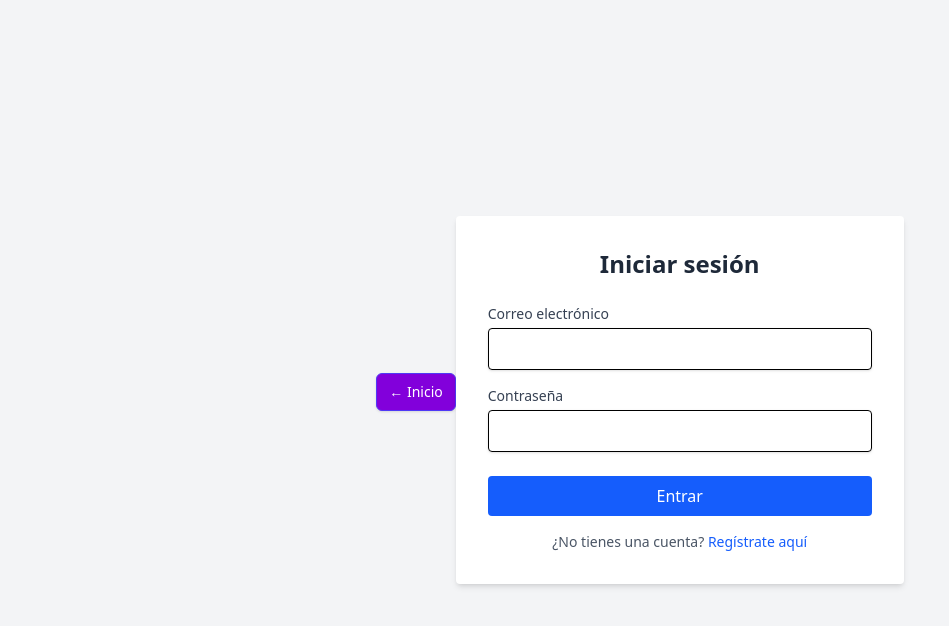
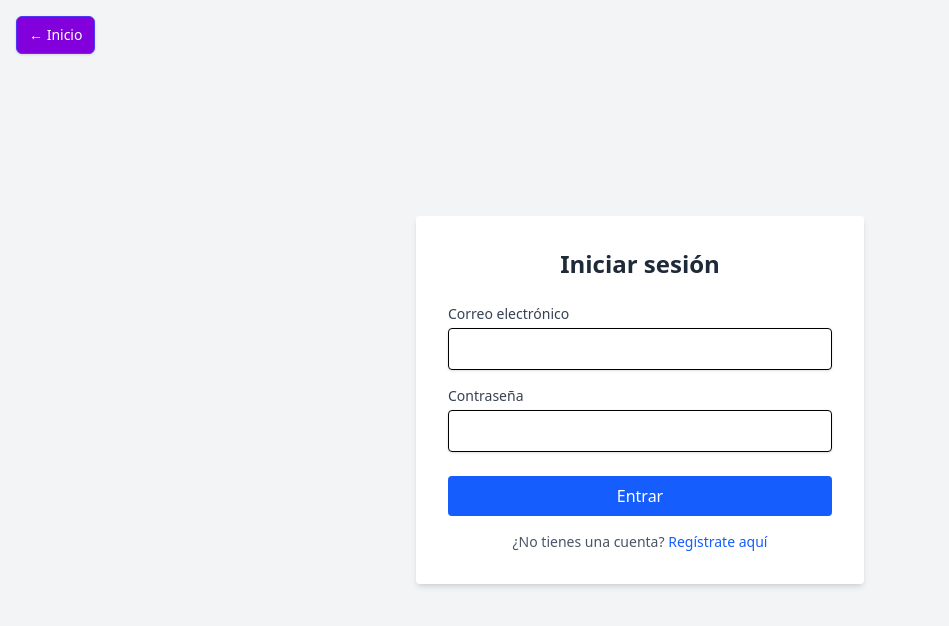
Before and after one commit to Chrivill02/Proyecto_Dasuri, a Next.js app in the folder nextjs-mysql-dashuri/: page /login in a window 1280 px wide. Shown: the top 626 px of the page, without its empty margins (0-949 px from the left). Built offline with nearby package versions, Linux system fonts and the light colour scheme.

Commit message:
Ultimo cambio

```diff
--- a/nextjs-mysql-dashuri/src/app/inicio/page.jsx
+++ b/nextjs-mysql-dashuri/src/app/inicio/page.jsx
@@ -100,16 +100,7 @@ function HomePage() {
 
               {/* Botones con imágenes en la parte superior derecha */}
               <div className="absolute top-4 right-4 flex gap-4">
-                <button
-                  onClick={() => router.push('/buscar')}
-                  className="p-2 bg-white bg-opacity-20 rounded-full hover:bg-opacity-30 hover:shadow-lg transition-all duration-300 transform hover:scale-105"
-                >
-                  <img
-                    src="/buscar.png"
-                    alt="Buscar"
-                    className="w-10 h-10 object-contain"
-                  />
-                </button>
+
 
                 {/* Botón de Configuración con Dropdown */}
                 <div className="relative">
--- a/nextjs-mysql-dashuri/src/app/login/page.jsx
+++ b/nextjs-mysql-dashuri/src/app/login/page.jsx
@@ -39,12 +39,18 @@ export default function LoginPage() {
   }
 
   return (
-    <div className="min-h-screen flex items-center justify-center bg-gray-100 px-4">
+    <div className="min-h-screen bg-gray-100 px-4 relative">
+      {/* Botón de Inicio posicionado en la esquina superior izquierda */}
+      <div className="absolute top-4 left-4">
         <Link href="/">
-      <button className="inline-flex items-center px-3 py-2 border border-indigo-600 shadow-sm text-sm font-medium rounded-md text-white bg-purple-700 hover:bg-purple-800 focus:outline-none focus:ring-2 focus:ring-offset-2 focus:ring-indigo-500 mb-4">
+          <button className="inline-flex items-center px-3 py-2 border border-indigo-600 shadow-sm text-sm font-medium rounded-md text-white bg-purple-700 hover:bg-purple-800 focus:outline-none focus:ring-2 focus:ring-offset-2 focus:ring-indigo-500">
             ← Inicio
           </button>
         </Link>
+      </div>
+
+      {/* Contenedor del formulario centrado */}
+      <div className="flex items-center justify-center min-h-screen">
         <div className="max-w-md w-full bg-white p-8 rounded shadow-md">
           <h2 className="text-2xl font-bold mb-6 text-center text-gray-800">Iniciar sesión</h2>
           {error && (
@@ -92,5 +98,6 @@ export default function LoginPage() {
           </p>
         </div>
       </div>
+    </div>
   )
 }
```
Lines whose indentation alone changed are shown as unchanged.
